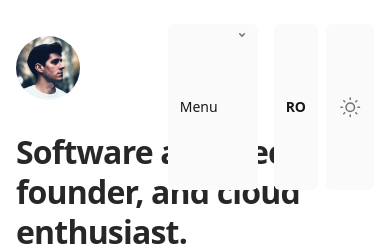
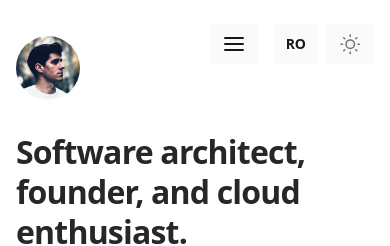
Before and after one commit to AlexandruDanCroitoriu/multipage-portofolio-1, a Vue app: page / in a window 390 px wide. Shown: the top 246 px of the page. Built offline with nearby package versions, Linux system fonts and the light colour scheme.

Commit message:
feat: add Hamburger and Close icons, enhance button styles in Header and MobileNavigation components

```diff
--- a/src/components/Header.vue
+++ b/src/components/Header.vue
@@ -88,7 +88,7 @@ onUnmounted(() => {
           <div class="flex justify-end md:flex-1">
             <div class="pointer-events-auto flex gap-2">
               <LanguageToggle />
-              <button @click="toggleTheme" class="inline-flex items-center gap-2 justify-center rounded-md py-2 px-3 text-sm outline-offset-2 transition active:transition-none bg-zinc-50 font-medium text-zinc-900 hover:bg-zinc-100 active:bg-zinc-100 active:text-zinc-900/60 dark:bg-zinc-800/50 dark:text-zinc-300 dark:hover:bg-zinc-800 dark:hover:text-zinc-50 dark:active:bg-zinc-800/50 dark:active:text-zinc-50/70 group">
+              <button @click="toggleTheme" class="inline-flex items-center gap-2 justify-center rounded-md py-2 px-3 text-sm outline-offset-2 transition active:transition-none bg-zinc-50 font-medium text-zinc-900 hover:bg-zinc-100 active:bg-zinc-100 active:text-zinc-900/60 dark:bg-zinc-800/75 dark:text-zinc-300 dark:hover:bg-zinc-800 dark:hover:text-zinc-50 dark:active:bg-zinc-800/75 dark:active:text-zinc-50/70 group">
                 <SunIcon class="h-6 w-6 fill-zinc-100 stroke-zinc-500 transition group-hover:fill-zinc-200 group-hover:stroke-zinc-700 dark:hidden dark:group-hover:stroke-zinc-400" />
                 <MoonIcon class="hidden h-6 w-6 fill-zinc-700 stroke-zinc-500 transition dark:block dark:group-hover:fill-zinc-600 dark:group-hover:stroke-zinc-400" />
               </button>
--- a/src/components/LanguageToggle.vue
+++ b/src/components/LanguageToggle.vue
@@ -21,7 +21,7 @@ function toggleLanguage() {
     type="button"
     @click="toggleLanguage"
     :aria-label="ariaLabel"
-    class="inline-flex items-center gap-2 justify-center rounded-md py-2 px-3 text-sm font-semibold outline-offset-2 transition active:transition-none bg-zinc-50 text-zinc-900 hover:bg-zinc-100 active:bg-zinc-100 active:text-zinc-900/60 dark:bg-zinc-800/50 dark:text-zinc-300 dark:hover:bg-zinc-800 dark:hover:text-zinc-50 dark:active:bg-zinc-800/50 dark:active:text-zinc-50/70"
+    class="inline-flex items-center gap-2 justify-center rounded-md py-2 px-3 text-sm font-semibold outline-offset-2 transition active:transition-none bg-zinc-50 text-zinc-900 hover:bg-zinc-100 active:bg-zinc-100 active:text-zinc-900/60 dark:bg-zinc-800/75 dark:text-zinc-300 dark:hover:bg-zinc-800 dark:hover:text-zinc-50 dark:active:bg-zinc-800/75 dark:active:text-zinc-50/70"
   >
     {{ displayText }}
   </button>
--- a/src/components/MobileNavigation.vue
+++ b/src/components/MobileNavigation.vue
@@ -1,25 +1,27 @@
 <template>
   <div class="pointer-events-auto md:hidden">
-    <button @click="isOpen = !isOpen" class="inline-flex items-center gap-2 justify-center rounded-md py-2 px-3 text-sm outline-offset-2 transition active:transition-none bg-zinc-50 font-medium text-zinc-900 hover:bg-zinc-100 active:bg-zinc-100 active:text-zinc-900/60 dark:bg-zinc-800/50 dark:text-zinc-300 dark:hover:bg-zinc-800 dark:hover:text-zinc-50 dark:active:bg-zinc-800/50 dark:active:text-zinc-50/70">
-      <span v-if="isOpen">{{ t('components.mobileNav.close') }}</span>
-      <span v-else>{{ t('components.mobileNav.menu') }}</span>
-      <ChevronDownIcon :class="['ml-3 h-auto w-2 stroke-zinc-500 transition', isOpen && 'rotate-180']" />
+    <button
+      @click="isOpen = !isOpen"
+      class="inline-flex items-center justify-center rounded-md py-2 px-3 text-sm outline-offset-2 transition active:transition-none bg-zinc-50 font-medium text-zinc-900 hover:bg-zinc-100 active:bg-zinc-100 active:text-zinc-900/60 dark:bg-zinc-800/75 dark:text-zinc-300 dark:hover:bg-zinc-800 dark:hover:text-zinc-50 dark:active:bg-zinc-800/75 dark:active:text-zinc-50/70"
+    >
+      <HamburgerIcon v-if="!isOpen" class="h-6 w-6 stroke-current" />
+      <CloseIcon v-else class="h-6 w-6 stroke-current" />
     </button>
-    <div v-if="isOpen" class="absolute right-0 top-full mt-4 w-48 rounded-lg bg-white shadow-lg dark:bg-zinc-800">
+    <div v-if="isOpen" class="absolute right-0 top-full mt-4 w-48 rounded-lg bg-white shadow-lg dark:bg-zinc-800 z-50">
       <nav class="flex flex-col">
-        <router-link to="/about" class="block px-4 py-2 text-sm text-zinc-800 hover:text-teal-500 dark:text-zinc-200" active-class="text-teal-500" @click="isOpen = false">
+        <router-link to="/about" class="block px-4 py-3 text-sm text-zinc-800 hover:text-teal-500 dark:text-zinc-200 border-b border-zinc-100 dark:border-zinc-700 last:border-b-0" active-class="text-teal-500 bg-zinc-50 dark:bg-zinc-700/50" @click="isOpen = false">
           {{ t('navigation.about') }}
         </router-link>
-        <router-link to="/articles" class="block px-4 py-2 text-sm text-zinc-800 hover:text-teal-500 dark:text-zinc-200" active-class="text-teal-500" @click="isOpen = false">
+        <router-link to="/articles" class="block px-4 py-3 text-sm text-zinc-800 hover:text-teal-500 dark:text-zinc-200 border-b border-zinc-100 dark:border-zinc-700 last:border-b-0" active-class="text-teal-500 bg-zinc-50 dark:bg-zinc-700/50" @click="isOpen = false">
           {{ t('navigation.articles') }}
         </router-link>
-        <router-link to="/projects" class="block px-4 py-2 text-sm text-zinc-800 hover:text-teal-500 dark:text-zinc-200" active-class="text-teal-500" @click="isOpen = false">
+        <router-link to="/projects" class="block px-4 py-3 text-sm text-zinc-800 hover:text-teal-500 dark:text-zinc-200 border-b border-zinc-100 dark:border-zinc-700 last:border-b-0" active-class="text-teal-500 bg-zinc-50 dark:bg-zinc-700/50" @click="isOpen = false">
           {{ t('navigation.projects') }}
         </router-link>
-        <router-link to="/speaking" class="block px-4 py-2 text-sm text-zinc-800 hover:text-teal-500 dark:text-zinc-200" active-class="text-teal-500" @click="isOpen = false">
+        <router-link to="/speaking" class="block px-4 py-3 text-sm text-zinc-800 hover:text-teal-500 dark:text-zinc-200 border-b border-zinc-100 dark:border-zinc-700 last:border-b-0" active-class="text-teal-500 bg-zinc-50 dark:bg-zinc-700/50" @click="isOpen = false">
           {{ t('navigation.speaking') }}
         </router-link>
-        <router-link to="/uses" class="block px-4 py-2 text-sm text-zinc-800 hover:text-teal-500 dark:text-zinc-200" active-class="text-teal-500" @click="isOpen = false">
+        <router-link to="/uses" class="block px-4 py-3 text-sm text-zinc-800 hover:text-teal-500 dark:text-zinc-200 border-b border-zinc-100 dark:border-zinc-700 last:border-b-0" active-class="text-teal-500 bg-zinc-50 dark:bg-zinc-700/50" @click="isOpen = false">
           {{ t('navigation.uses') }}
         </router-link>
       </nav>
@@ -30,7 +32,8 @@
 <script setup>
 import { ref } from 'vue'
 import { useI18n } from 'vue-i18n'
-import ChevronDownIcon from './icons/ChevronDownIcon.vue'
+import HamburgerIcon from './icons/HamburgerIcon.vue'
+import CloseIcon from './icons/CloseIcon.vue'
 
 const { t } = useI18n()
 const isOpen = ref(false)
--- /dev/null
+++ b/src/components/icons/CloseIcon.vue
@@ -0,0 +1,6 @@
+<template>
+  <svg viewBox="0 0 24 24" fill="none" stroke-width="2" stroke-linecap="round" stroke-linejoin="round" v-bind="$attrs">
+    <line x1="18" y1="6" x2="6" y2="18" />
+    <line x1="6" y1="6" x2="18" y2="18" />
+  </svg>
+</template>
--- /dev/null
+++ b/src/components/icons/HamburgerIcon.vue
@@ -0,0 +1,7 @@
+<template>
+  <svg viewBox="0 0 24 24" fill="none" stroke-width="2" stroke-linecap="round" stroke-linejoin="round" v-bind="$attrs">
+    <line x1="3" y1="6" x2="21" y2="6" />
+    <line x1="3" y1="12" x2="21" y2="12" />
+    <line x1="3" y1="18" x2="21" y2="18" />
+  </svg>
+</template>
```
